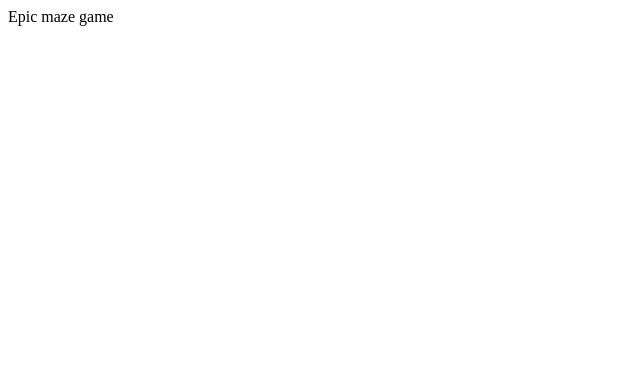
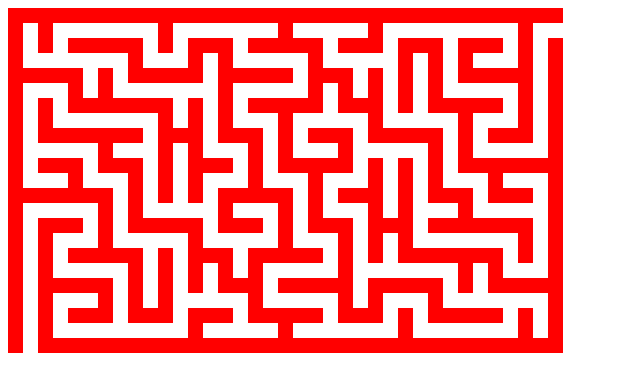
Before and after one commit to RMHonor/infosum-maze, a React app: page / in a window 1280 px wide. Shown: the top 392 px of the page, without its empty margins (0-640 px from the left). Built offline with nearby package versions, Linux system fonts and the light colour scheme.

Commit message:
Maze configuration

```diff
--- a/package.json
+++ b/package.json
@@ -23,6 +23,7 @@
   },
   "homepage": "https://github.com/RMHonor/infosum-maze#readme",
   "dependencies": {
+    "classnames": "^2.2.5",
     "react": "^16.1.0",
     "react-dom": "^16.1.0",
     "react-redux": "^5.0.6",
@@ -33,7 +34,11 @@
     "babel-loader": "^7.1.2",
     "babel-preset-env": "^1.6.1",
     "babel-preset-react": "^6.24.1",
+    "css-loader": "^0.28.7",
     "html-webpack-plugin": "^2.30.1",
+    "node-sass": "^4.6.0",
+    "sass-loader": "^6.0.6",
+    "style-loader": "^0.19.0",
     "webpack": "^3.8.1",
     "webpack-dev-server": "^2.9.4"
   }
--- /dev/null
+++ b/src/actions/move.js
@@ -0,0 +1,8 @@
+export const MOVE = 'move';
+
+export default function (direction) {
+  return {
+    type: MOVE,
+    payload: direction,
+  };
+}
--- /dev/null
+++ b/src/assets/maze/defaultMaze.json
@@ -0,0 +1,27 @@
+{
+    "maze": [
+        ["#","#","#","#","#","#","#","#","#","#","#","#","#","#","#","#","#","#","#","#","#","#","#","#","#","#","#","#","#","#","#","#","#","#","#","#","#"],
+        ["#"," ","#"," "," "," "," "," "," "," ","#"," "," "," "," "," "," "," ","#"," "," "," "," "," ","#"," "," "," "," "," "," "," "," "," ","#"," ","W"],
+        ["#"," ","#"," ","#","#","#","#","#"," ","#"," ","#","#","#"," ","#","#","#","#","#"," ","#","#","#"," ","#","#","#"," ","#","#","#"," ","#"," ","#"],
+        ["#"," "," "," "," "," "," "," ","#"," "," "," ","#"," ","#"," "," "," "," "," ","#"," "," "," "," "," ","#"," ","#"," ","#"," "," "," ","#"," ","#"],
+        ["#","#","#","#","#"," ","#"," ","#","#","#","#","#"," ","#","#","#","#","#"," ","#","#","#"," ","#"," ","#"," ","#"," ","#","#","#","#","#"," ","#"],
+        ["#"," "," "," ","#"," ","#"," "," "," "," "," "," "," ","#"," "," "," "," "," ","#"," ","#"," ","#"," ","#"," ","#"," "," "," "," "," ","#"," ","#"],
+        ["#"," ","#"," ","#","#","#","#","#","#","#"," ","#"," ","#"," ","#","#","#","#","#"," ","#","#","#"," ","#"," ","#","#","#","#","#"," ","#"," ","#"],
+        ["#"," ","#"," "," "," "," "," "," "," ","#"," ","#"," ","#"," "," "," ","#"," "," "," "," "," ","#"," "," "," "," "," ","#"," "," "," ","#"," ","#"],
+        ["#"," ","#","#","#","#","#","#","#"," ","#","#","#"," ","#","#","#"," ","#"," ","#","#","#"," ","#","#","#","#","#"," ","#"," ","#","#","#"," ","#"],
+        ["#"," "," "," "," "," ","#"," "," "," ","#"," ","#"," "," "," ","#"," ","#"," "," "," ","#"," "," "," "," "," ","#"," ","#"," "," "," "," "," ","#"],
+        ["#"," ","#","#","#"," ","#","#","#"," ","#"," ","#","#","#"," ","#"," ","#","#","#","#","#"," ","#"," ","#"," ","#"," ","#","#","#","#","#","#","#"],
+        ["#"," "," "," ","#"," "," "," ","#"," ","#"," ","#"," "," "," ","#"," "," "," ","#"," "," "," ","#"," ","#"," ","#"," "," "," ","#"," "," "," ","#"],
+        ["#","#","#","#","#","#","#"," ","#"," ","#"," ","#"," ","#","#","#","#","#"," ","#"," ","#","#","#"," ","#"," ","#","#","#"," ","#","#","#"," ","#"],
+        ["#"," "," "," "," "," ","#"," ","#"," "," "," "," "," ","#"," "," "," ","#"," ","#"," "," "," ","#"," ","#"," "," "," ","#"," "," "," "," "," ","#"],
+        ["#"," ","#","#","#"," ","#"," ","#","#","#","#","#"," ","#","#","#"," ","#"," ","#","#","#"," ","#","#","#"," ","#","#","#","#","#","#","#"," ","#"],
+        ["#"," ","#"," "," "," ","#"," "," "," "," "," ","#"," "," "," "," "," ","#"," "," "," ","#"," ","#"," ","#"," "," "," "," "," "," "," ","#"," ","#"],
+        ["#"," ","#"," ","#","#","#","#","#"," ","#"," ","#","#","#"," ","#","#","#","#","#"," ","#"," ","#"," ","#","#","#","#","#","#","#"," ","#"," ","#"],
+        ["#"," ","#"," "," "," "," "," ","#"," ","#"," ","#"," ","#"," ","#"," "," "," "," "," ","#"," "," "," "," "," "," "," ","#"," ","#"," "," "," ","#"],
+        ["#"," ","#","#","#","#","#"," ","#"," ","#"," ","#"," ","#","#","#"," ","#","#","#","#","#"," ","#","#","#","#","#"," ","#"," ","#","#","#","#","#"],
+        ["#"," ","#"," "," "," ","#"," ","#"," ","#"," "," "," "," "," ","#"," "," "," "," "," ","#"," ","#"," "," "," ","#"," "," "," "," "," "," "," ","#"],
+        ["#"," ","#"," ","#","#","#"," ","#","#","#"," ","#","#","#"," ","#","#","#","#","#"," ","#","#","#"," ","#"," ","#","#","#","#","#"," ","#"," ","#"],
+        ["#"," ","#"," "," "," "," "," "," "," "," "," ","#"," "," "," "," "," ","#"," "," "," "," "," "," "," ","#"," "," "," "," "," "," "," ","#"," ","#"],
+        ["#","X","#","#","#","#","#","#","#","#","#","#","#","#","#","#","#","#","#","#","#","#","#","#","#","#","#","#","#","#","#","#","#","#","#","#","#"]
+    ]
+}
--- /dev/null
+++ b/src/components/maze/maze.jsx
@@ -0,0 +1,26 @@
+import React, { Component } from 'react';
+import { connect } from 'react-redux';
+
+import Tile from '../tile/tile';
+
+import './maze.scss';
+
+class Maze extends Component {
+  render() {
+    return (
+      this.props.maze.map((row, i) => (
+        <div key={i} className='maze-row'>
+          {row.map((tile, j) => <Tile key={j} type={tile} />)}
+        </div>
+      ))
+    );
+  }
+}
+
+function mapStateToProps({ maze }) {
+  return {
+    maze,
+  };
+}
+
+export default connect(mapStateToProps)(Maze);
--- /dev/null
+++ b/src/components/maze/maze.scss
@@ -0,0 +1,3 @@
+.maze-row {
+  line-height: 0;
+}
--- /dev/null
+++ b/src/components/tile/tile.jsx
@@ -0,0 +1,23 @@
+import React from 'react';
+
+import './tile.scss';
+
+export default (props) => {
+  let tileClass = 'tile';
+  switch (props.type){
+    case 'X':
+      tileClass += ' tile--player';
+      break;
+    case '#':
+      tileClass += ' tile--wall';
+      break;
+    case 'W':
+      tileClass += ' tile--exit';
+      break;
+    case ' ':
+      tileClass += ' tile--space';
+      break;
+  }
+
+  return <span className={tileClass}></span>;
+}
--- /dev/null
+++ b/src/components/tile/tile.scss
@@ -0,0 +1,9 @@
+.tile {
+  height: 15px;
+  width: 15px;
+  display: inline-block;
+
+  &--wall {
+    background-color: red;
+  }
+}
--- a/src/index.jsx
+++ b/src/index.jsx
@@ -1,7 +1,17 @@
 import React from 'react';
 import { render } from 'react-dom';
+import { createStore } from 'redux';
+import { Provider } from 'react-redux';
+
+import reducers from './reducers';
+
+import Maze from './components/maze/maze';
+
+const store = createStore(reducers);
 
 render(
-  <div>Epic maze game</div>,
+  <Provider store={store}>
+    <Maze/>
+  </Provider>,
   document.querySelector('#root'),
 );
--- /dev/null
+++ b/src/reducers/index.js
@@ -0,0 +1,10 @@
+import { combineReducers } from 'redux';
+
+import maze from './maze';
+
+
+const rootReducer = combineReducers({
+  maze,
+});
+
+export default rootReducer;
--- /dev/null
+++ b/src/reducers/maze.js
@@ -0,0 +1,16 @@
+import { MOVE } from '../actions/move';
+
+import defaultMaze from '../assets/maze/defaultMaze.json'
+
+export default function (state = defaultMaze.maze, action) {
+  switch (action.type) {
+    case MOVE:
+      return action.payload;
+    default:
+      return state;
+  }
+}
+
+function getCharacterLocation(mazeState) {
+
+}
--- a/webpack.config.js
+++ b/webpack.config.js
@@ -5,6 +5,7 @@ module.exports = {
 
   entry: {
     bundle: './index.jsx',
+    // style: './assets/scss/main.scss',
   },
 
   output: {
@@ -23,14 +24,14 @@ module.exports = {
         exclude: /node_modules/,
         loader: 'babel-loader?sourceMap',
       },
-      // {
-      //   test: /\.scss$/,
-      //   loaders: [
-      //     'style-loader',
-      //     'css-loader?sourceMap',
-      //     'sass-loader?sourceMap',
-      //   ],
-      // },
+      {
+        test: /\.scss$/,
+        loaders: [
+          'style-loader',
+          'css-loader?sourceMap',
+          'sass-loader?sourceMap',
+        ],
+      },
     ],
   },
   plugins: [
```
Also changed, not shown: 1 other file (tests, documents, lock files or other folders).
